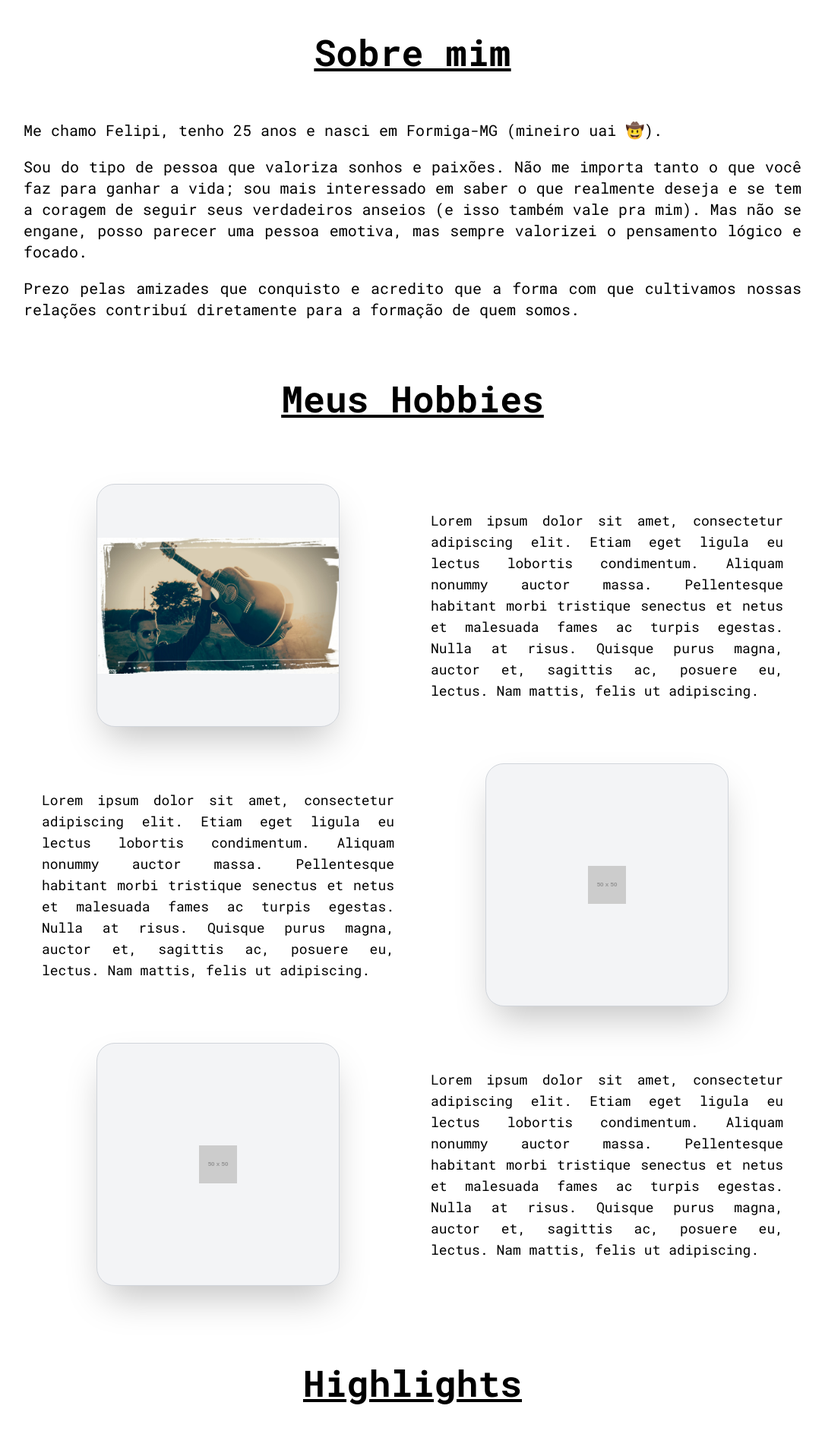
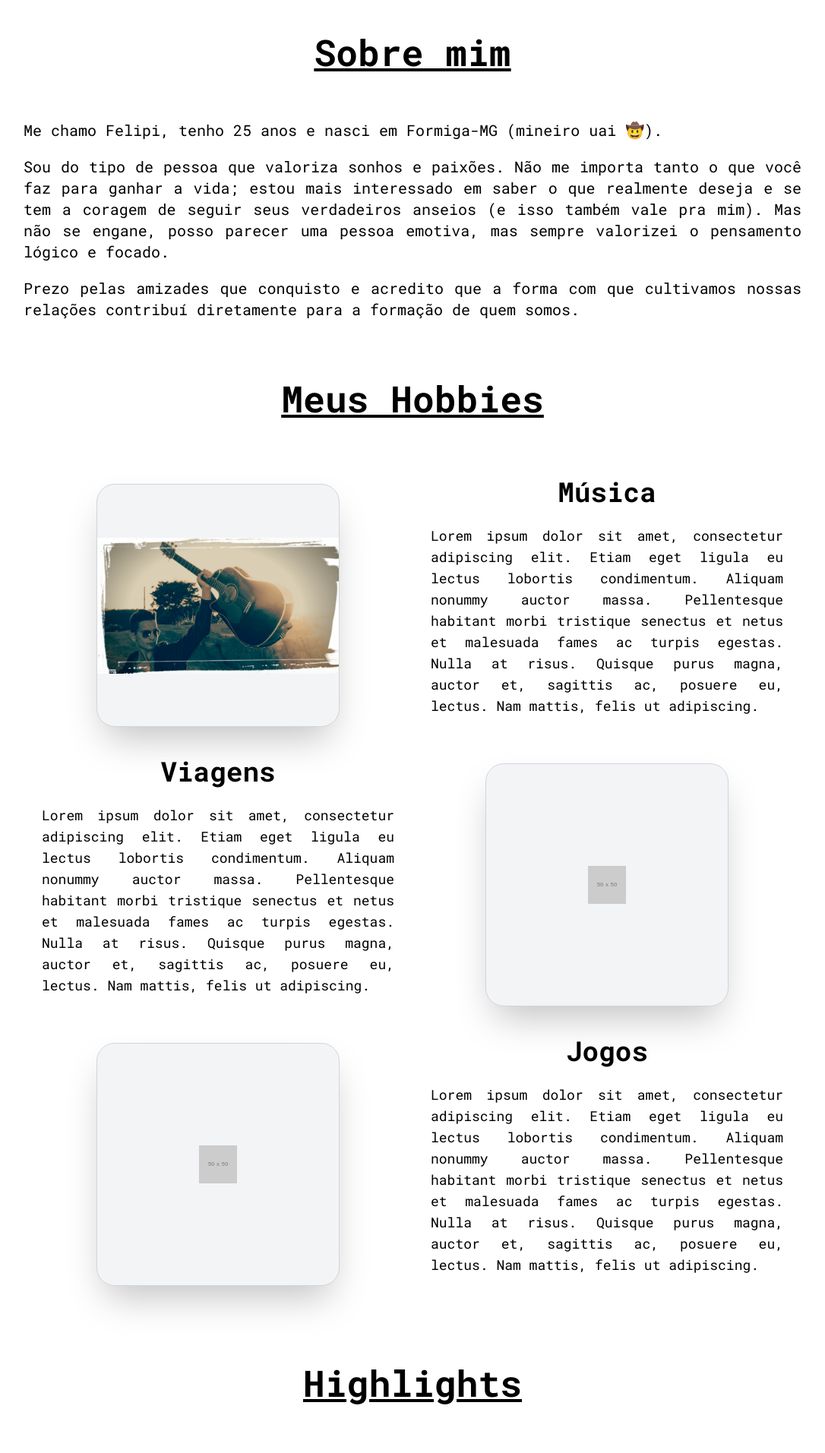
Before and after one commit to Festevao/portifolio2.0, a Next.js app: page /about in a window 1280 px wide. Shown: the part 426-2339 px from the top of the page at 76% size, without its empty margins (97-1183 px from the left). Built offline with nearby package versions, Linux system fonts and the light colour scheme.

Commit message:
Update index.tsx

```diff
--- a/src/pages/about/index.tsx
+++ b/src/pages/about/index.tsx
@@ -31,7 +31,7 @@ const About: NextPageWithLayout = () => {
         </p>
         <p>
           Sou do tipo de pessoa que valoriza sonhos e paixões. Não me importa tanto o que você faz para ganhar a vida;
-          sou mais interessado em saber o que realmente deseja e se tem a coragem de seguir seus verdadeiros anseios
+          estou mais interessado em saber o que realmente deseja e se tem a coragem de seguir seus verdadeiros anseios
           (e isso também vale pra mim). Mas não se engane, posso parecer uma pessoa emotiva, mas sempre valorizei o
           pensamento lógico e focado.
         </p>
@@ -60,14 +60,16 @@ const About: NextPageWithLayout = () => {
             ]}
           />
         </div>
-        <div className='flex flex-row justify-center items-center text-xs md:text-lg'>
+        <div className='flex flex-col justify-center items-center text-xs md:text-base lg:text-lg'>
+          <h1 className='text-2xl lg:text-4xl font-bold'>Música</h1>
           <p className='p-6 text-justify'>
-          Lorem ipsum dolor sit amet, consectetur adipiscing elit. Etiam eget ligula eu lectus lobortis condimentum. Aliquam nonummy auctor massa. Pellentesque habitant morbi tristique senectus et netus et malesuada fames ac turpis egestas. Nulla at risus. Quisque purus magna, auctor et, sagittis ac, posuere eu, lectus. Nam mattis, felis ut adipiscing.
+            Lorem ipsum dolor sit amet, consectetur adipiscing elit. Etiam eget ligula eu lectus lobortis condimentum. Aliquam nonummy auctor massa. Pellentesque habitant morbi tristique senectus et netus et malesuada fames ac turpis egestas. Nulla at risus. Quisque purus magna, auctor et, sagittis ac, posuere eu, lectus. Nam mattis, felis ut adipiscing.
           </p>
         </div>
-        <div className='flex flex-row justify-center items-center text-xs md:text-lg'>
+        <div className='flex flex-col justify-center items-center text-xs md:text-base lg:text-lg'>
+          <h1 className='text-2xl lg:text-4xl font-bold'>Viagens</h1>
           <p className='p-6 text-justify'>
-          Lorem ipsum dolor sit amet, consectetur adipiscing elit. Etiam eget ligula eu lectus lobortis condimentum. Aliquam nonummy auctor massa. Pellentesque habitant morbi tristique senectus et netus et malesuada fames ac turpis egestas. Nulla at risus. Quisque purus magna, auctor et, sagittis ac, posuere eu, lectus. Nam mattis, felis ut adipiscing.
+            Lorem ipsum dolor sit amet, consectetur adipiscing elit. Etiam eget ligula eu lectus lobortis condimentum. Aliquam nonummy auctor massa. Pellentesque habitant morbi tristique senectus et netus et malesuada fames ac turpis egestas. Nulla at risus. Quisque purus magna, auctor et, sagittis ac, posuere eu, lectus. Nam mattis, felis ut adipiscing.
           </p>
         </div>
         <div className='flex flex-row justify-center items-center md:p-6'>
@@ -106,9 +108,10 @@ const About: NextPageWithLayout = () => {
             ]}
           />
         </div>
-        <div className='flex flex-row justify-center items-center text-xs md:text-lg'>
+        <div className='flex flex-col justify-center items-center text-xs md:text-base lg:text-lg'>
+          <h1 className='text-2xl lg:text-4xl font-bold'>Jogos</h1>
           <p className='p-6 text-justify'>
-          Lorem ipsum dolor sit amet, consectetur adipiscing elit. Etiam eget ligula eu lectus lobortis condimentum. Aliquam nonummy auctor massa. Pellentesque habitant morbi tristique senectus et netus et malesuada fames ac turpis egestas. Nulla at risus. Quisque purus magna, auctor et, sagittis ac, posuere eu, lectus. Nam mattis, felis ut adipiscing.
+            Lorem ipsum dolor sit amet, consectetur adipiscing elit. Etiam eget ligula eu lectus lobortis condimentum. Aliquam nonummy auctor massa. Pellentesque habitant morbi tristique senectus et netus et malesuada fames ac turpis egestas. Nulla at risus. Quisque purus magna, auctor et, sagittis ac, posuere eu, lectus. Nam mattis, felis ut adipiscing.
           </p>
         </div>
       </div>
```
